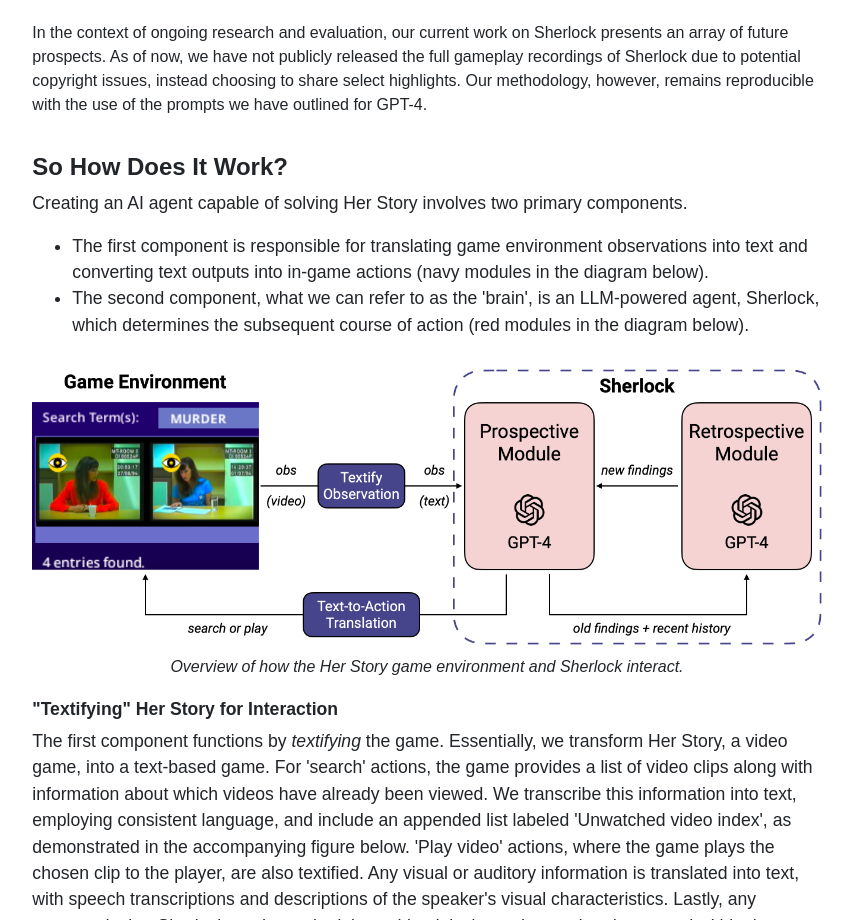
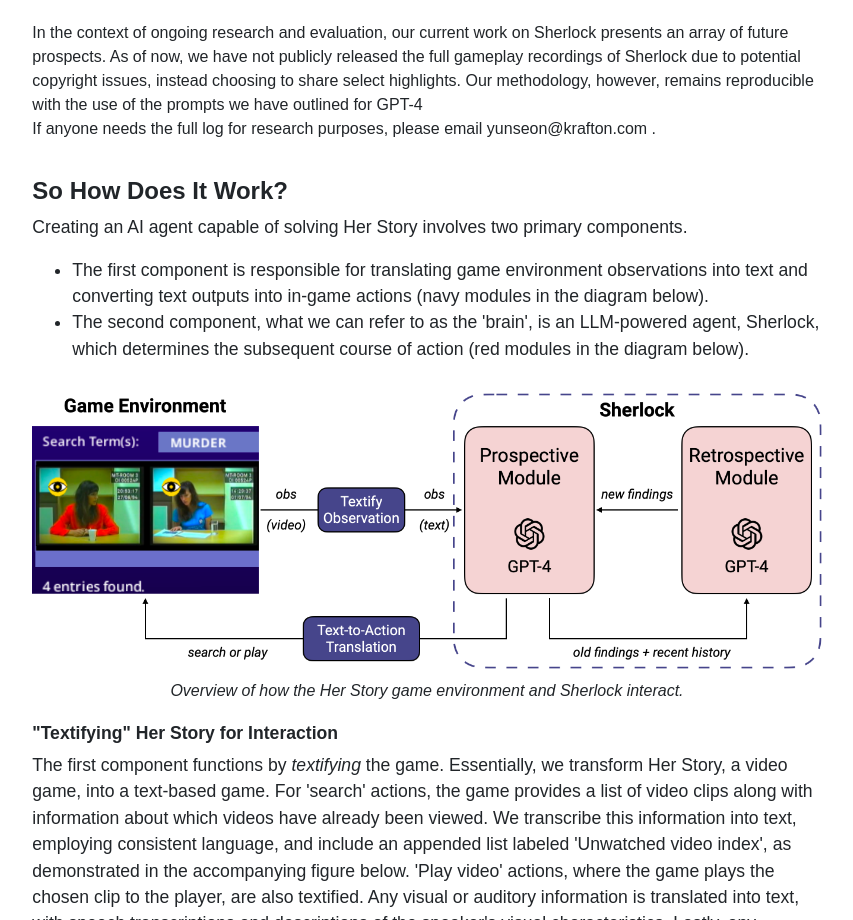
Before and after one commit to krafton-ai/sherlock, a plain HTML site: page index.html in a window 1280 px wide. Shown: the part 4604-5524 px from the top of the page, without its empty margins (213-1066 px from the left). Drawn offline with nearby package versions, Linux system fonts and the light colour scheme; a web font is replaced by a local one.

Commit message:
add contact

```diff
--- a/index.html
+++ b/index.html
@@ -228,7 +228,7 @@
                         <p> Sherlock makes sense of all 204 fragmented videos and explains the complex truths that has been uncovered.</p>
 
                     <span class="line-spacing"></span><br>
-                    In the context of ongoing research and evaluation, our current work on Sherlock presents an array of future prospects. As of now, we have not publicly released the full gameplay recordings of Sherlock due to potential copyright issues, instead choosing to share select highlights. Our methodology, however, remains reproducible with the use of the prompts we have outlined for GPT-4.
+                    In the context of ongoing research and evaluation, our current work on Sherlock presents an array of future prospects. As of now, we have not publicly released the full gameplay recordings of Sherlock due to potential copyright issues, instead choosing to share select highlights. Our methodology, however, remains reproducible with the use of the prompts we have outlined for GPT-4 <br> If anyone needs the full log for research purposes, please email <b>yunseon@krafton.com </b>.
                 </p>
             </div>
         </div>
```
